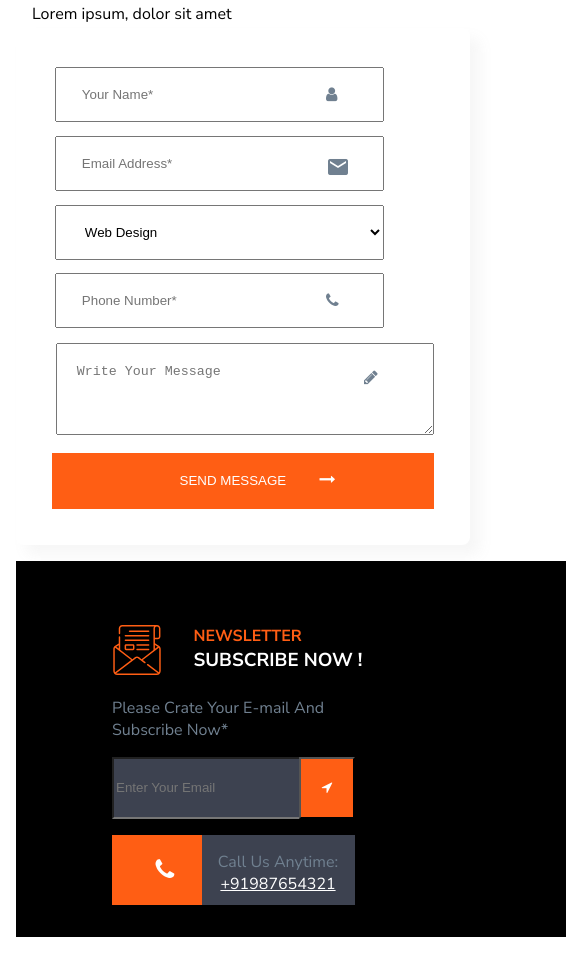
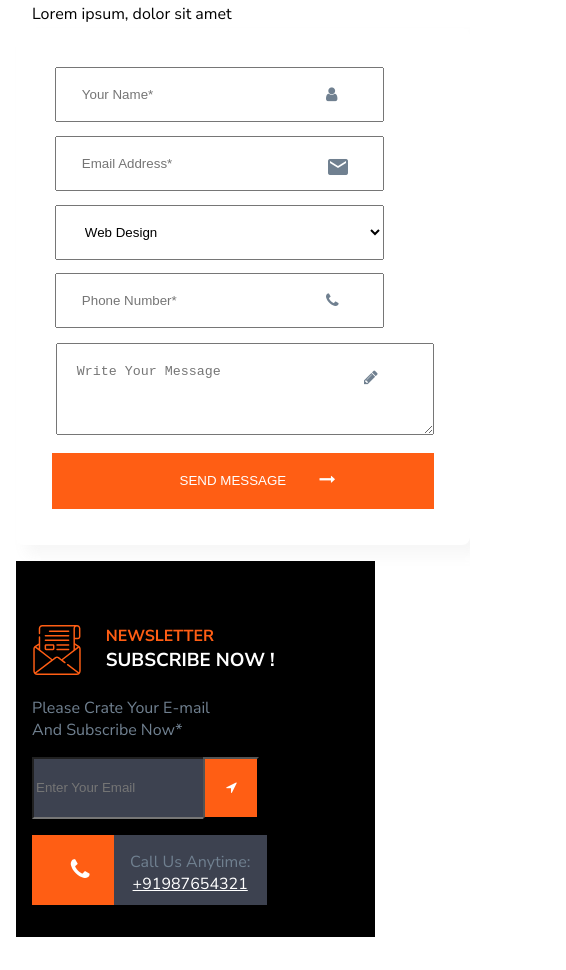
Before and after one commit to AnishNagarajan/form, a plain HTML site: page index.html in a window 390 px wide. Shown: the part 602-1572 px from the top of the page, 566 px wide, since content can reach past the window. Drawn offline with Linux system fonts and the light colour scheme.

Commit message:
website1

```diff
--- a/assets/css/form.css
+++ b/assets/css/form.css
@@ -235,8 +235,8 @@ color: slategray;
 
     .sec-formm {
 
-        width: 100%;
-        padding:1rem 5rem;
+
+        padding:1rem 0rem;
     }
     .box-form{
 
```
